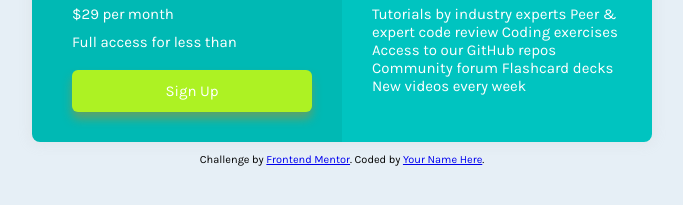
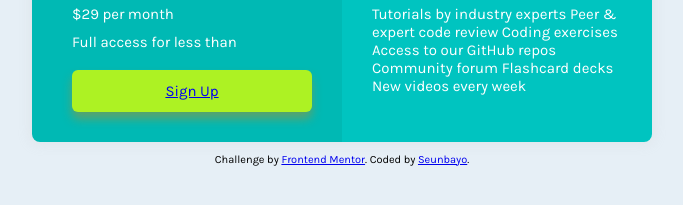
Before and after one commit to seunbayo/Frontend-challenge1, a plain HTML site: page index.html in a window 1280 px wide. Shown: the part 529-734 px from the top of the page, without its empty margins (298-981 px from the left). Drawn offline with Linux system fonts and the light colour scheme.

Commit message:
project round up

```diff
--- a/index.html
+++ b/index.html
@@ -50,7 +50,7 @@
                 Full access for less than
               </div>
               <div>
-                <a class="button">Sign Up</a>
+                <a class="button" href="#">Sign Up</a>
               </div>
             </div>
           </div>
@@ -69,16 +69,12 @@
       </section>
 
     </section>
-
-
-
-
     <footer>
       <p class="attribution">
         Challenge by
         <a href="https://www.frontendmentor.io?ref=challenge" target="_blank"
           >Frontend Mentor</a
-        >. Coded by <a href="#">Your Name Here</a>.
+        >. Coded by <a href="#">Seunbayo</a>.
       </p>
     </footer>
   </body>
```
